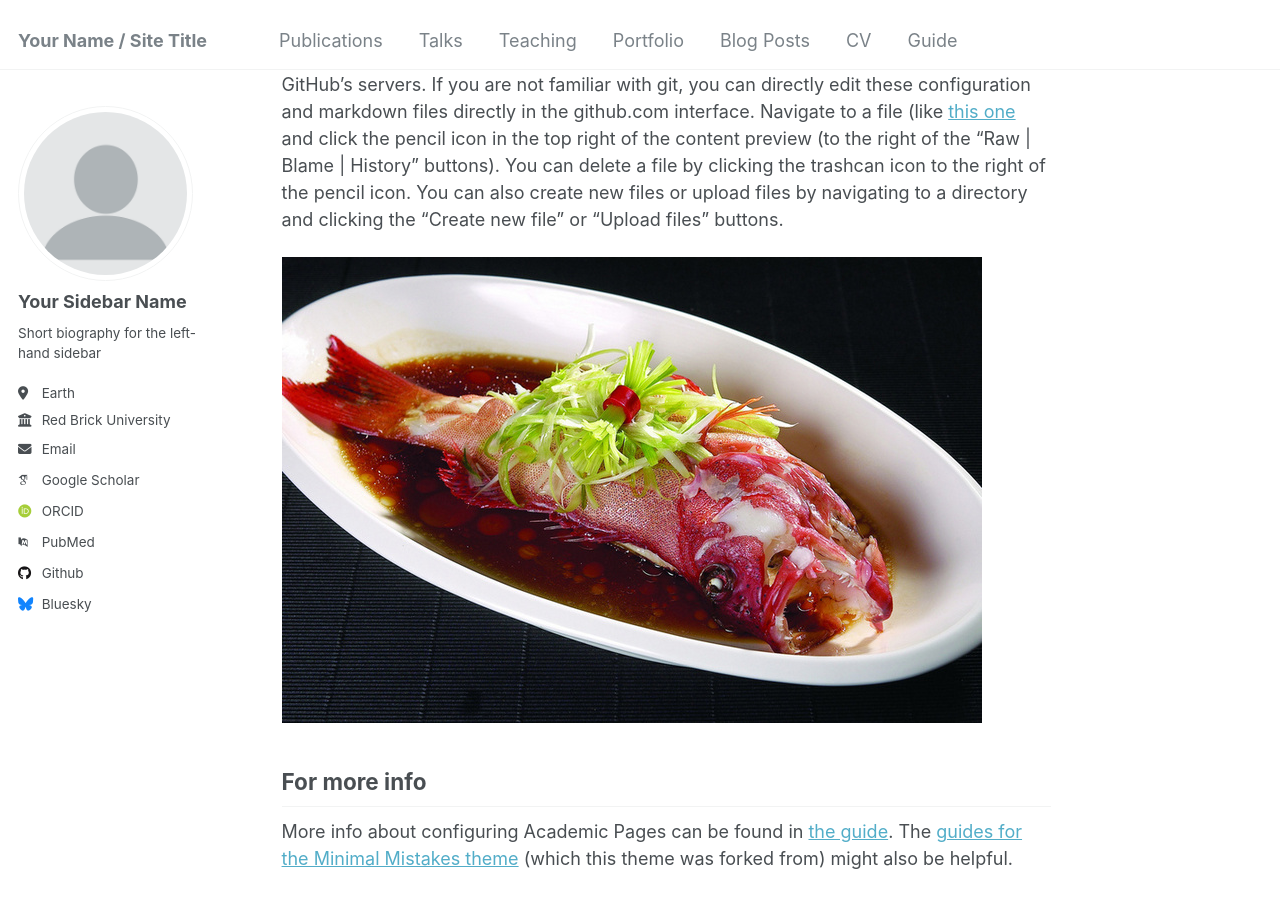
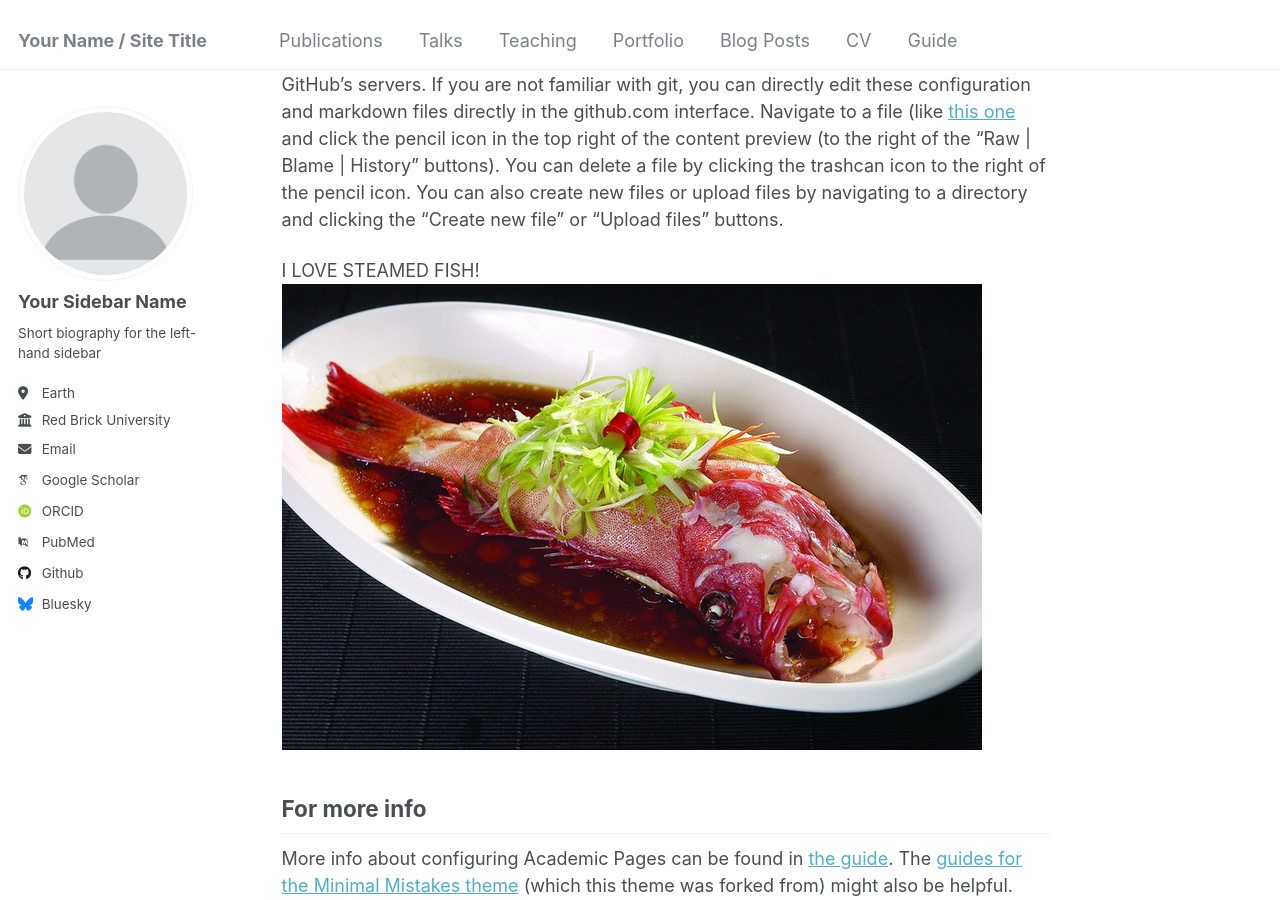
Before and after one commit to JakePong/JakePong.github.io, a Jekyll site: the page built from _pages/about.md, in a window 1280 px wide and 900 px high, scrolled down 2300 px. Built offline with Jekyll 4.4.1, drawn with Linux system fonts in a browser that asks for light colours; some web fonts are replaced.

Commit message:
Update about.md

```diff
--- a/_pages/about.md
+++ b/_pages/about.md
@@ -41,7 +41,8 @@ How to edit your site's GitHub repository
 ------
 Many people use a git client to create files on their local computer and then push them to GitHub's servers. If you are not familiar with git, you can directly edit these configuration and markdown files directly in the github.com interface. Navigate to a file (like [this one](https://github.com/academicpages/academicpages.github.io/blob/master/_talks/2012-03-01-talk-1.md) and click the pencil icon in the top right of the content preview (to the right of the "Raw | Blame | History" buttons). You can delete a file by clicking the trashcan icon to the right of the pencil icon. You can also create new files or upload files by navigating to a directory and clicking the "Create new file" or "Upload files" buttons.
 
-![I love steamed fish](/images/fish.jpeg)
+I LOVE STEAMED FISH!
+![Juicy steamed fish!](/images/fish.jpeg)
 
 For more info
 ------
```
